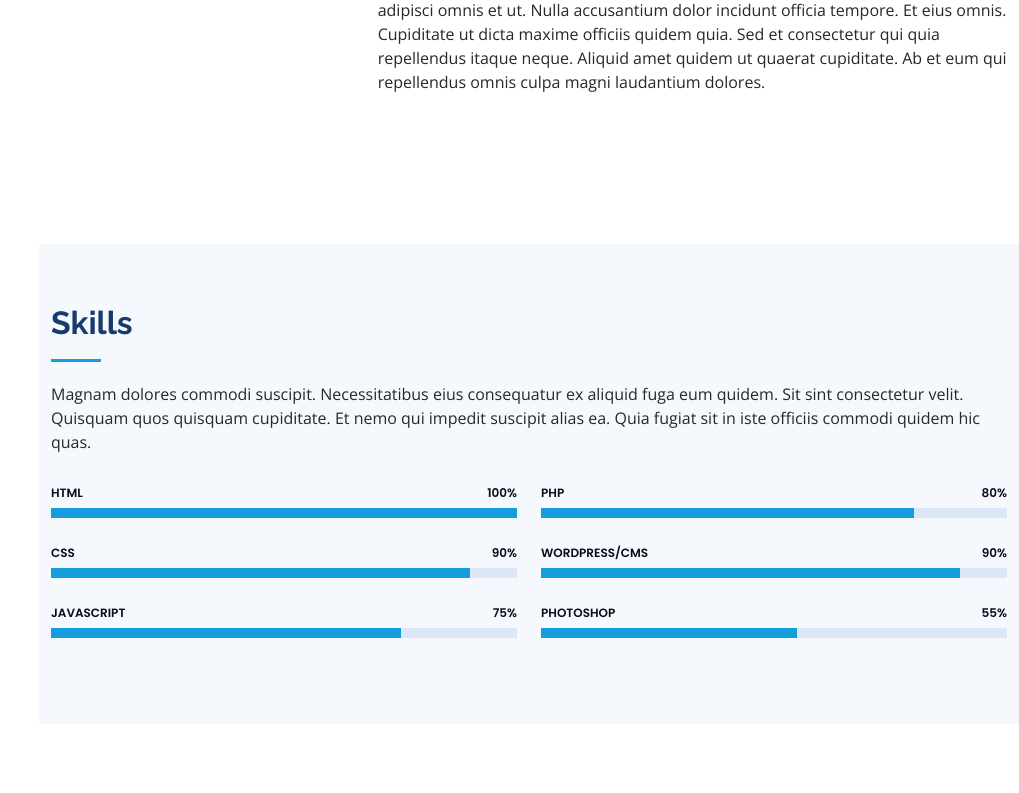
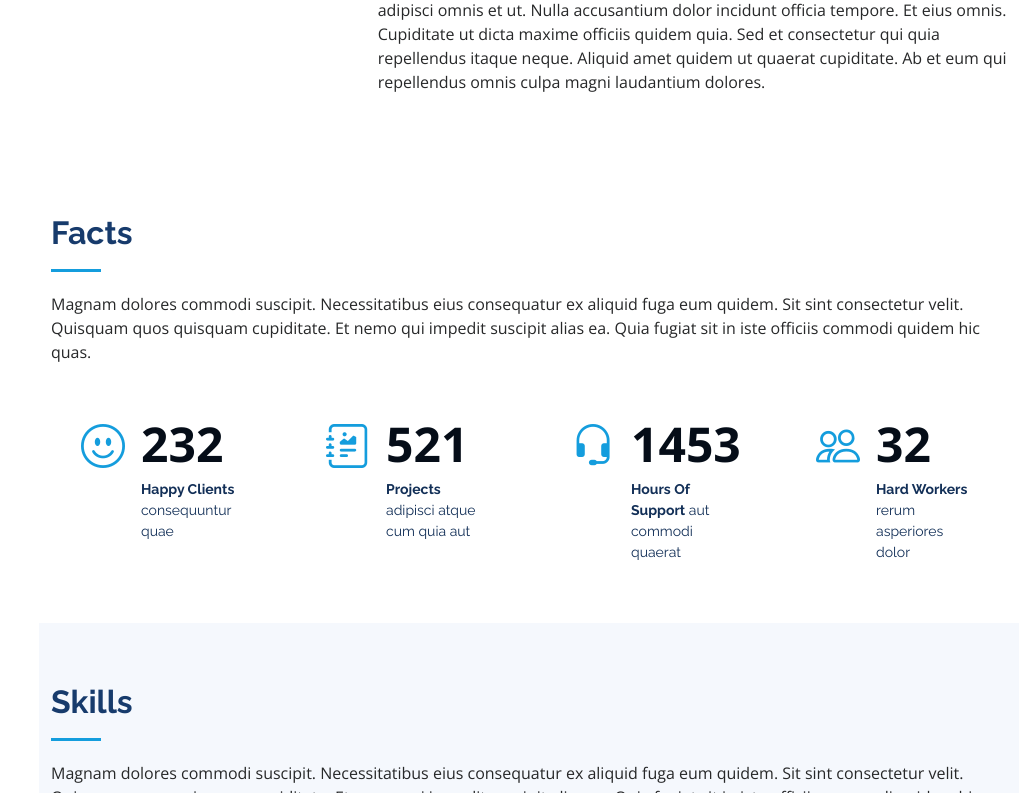
Before and after one commit to AbhishekJadhav2002/Hacktober_Fest_webDev_Project, a plain HTML site: page index.html in a window 1280 px wide. Shown: the part 1346-2139 px from the top of the page, without its empty margins (261-1280 px from the left). Drawn offline with nearby package versions, Linux system fonts and the light colour scheme.

Commit message:
Fact Section added

```diff
--- a/index.html
+++ b/index.html
@@ -128,7 +128,50 @@
 
     <!-- ======= Facts Section ======= -->
     <section id="facts" class="facts">
+      <div class="container">
 
+        <div class="section-title">
+          <h2>Facts</h2>
+          <p>Magnam dolores commodi suscipit. Necessitatibus eius consequatur ex aliquid fuga eum quidem. Sit sint consectetur velit. Quisquam quos quisquam cupiditate. Et nemo qui impedit suscipit alias ea. Quia fugiat sit in iste officiis commodi quidem hic quas.</p>
+        </div>
+
+        <div class="row no-gutters">
+
+          <div class="col-lg-3 col-md-6 d-md-flex align-items-md-stretch" data-aos="fade-up">
+            <div class="count-box">
+              <i class="bi bi-emoji-smile"></i>
+              <span data-purecounter-start="0" data-purecounter-end="232" data-purecounter-duration="1" class="purecounter"></span>
+              <p><strong>Happy Clients</strong> consequuntur quae</p>
+            </div>
+          </div>
+
+          <div class="col-lg-3 col-md-6 d-md-flex align-items-md-stretch" data-aos="fade-up" data-aos-delay="100">
+            <div class="count-box">
+              <i class="bi bi-journal-richtext"></i>
+              <span data-purecounter-start="0" data-purecounter-end="521" data-purecounter-duration="1" class="purecounter"></span>
+              <p><strong>Projects</strong> adipisci atque cum quia aut</p>
+            </div>
+          </div>
+
+          <div class="col-lg-3 col-md-6 d-md-flex align-items-md-stretch" data-aos="fade-up" data-aos-delay="200">
+            <div class="count-box">
+              <i class="bi bi-headset"></i>
+              <span data-purecounter-start="0" data-purecounter-end="1453" data-purecounter-duration="1" class="purecounter"></span>
+              <p><strong>Hours Of Support</strong> aut commodi quaerat</p>
+            </div>
+          </div>
+
+          <div class="col-lg-3 col-md-6 d-md-flex align-items-md-stretch" data-aos="fade-up" data-aos-delay="300">
+            <div class="count-box">
+              <i class="bi bi-people"></i>
+              <span data-purecounter-start="0" data-purecounter-end="32" data-purecounter-duration="1" class="purecounter"></span>
+              <p><strong>Hard Workers</strong> rerum asperiores dolor</p>
+            </div>
+          </div>
+
+        </div>
+
+      </div>
     </section>
     <!-- End Facts Section -->
 
```
